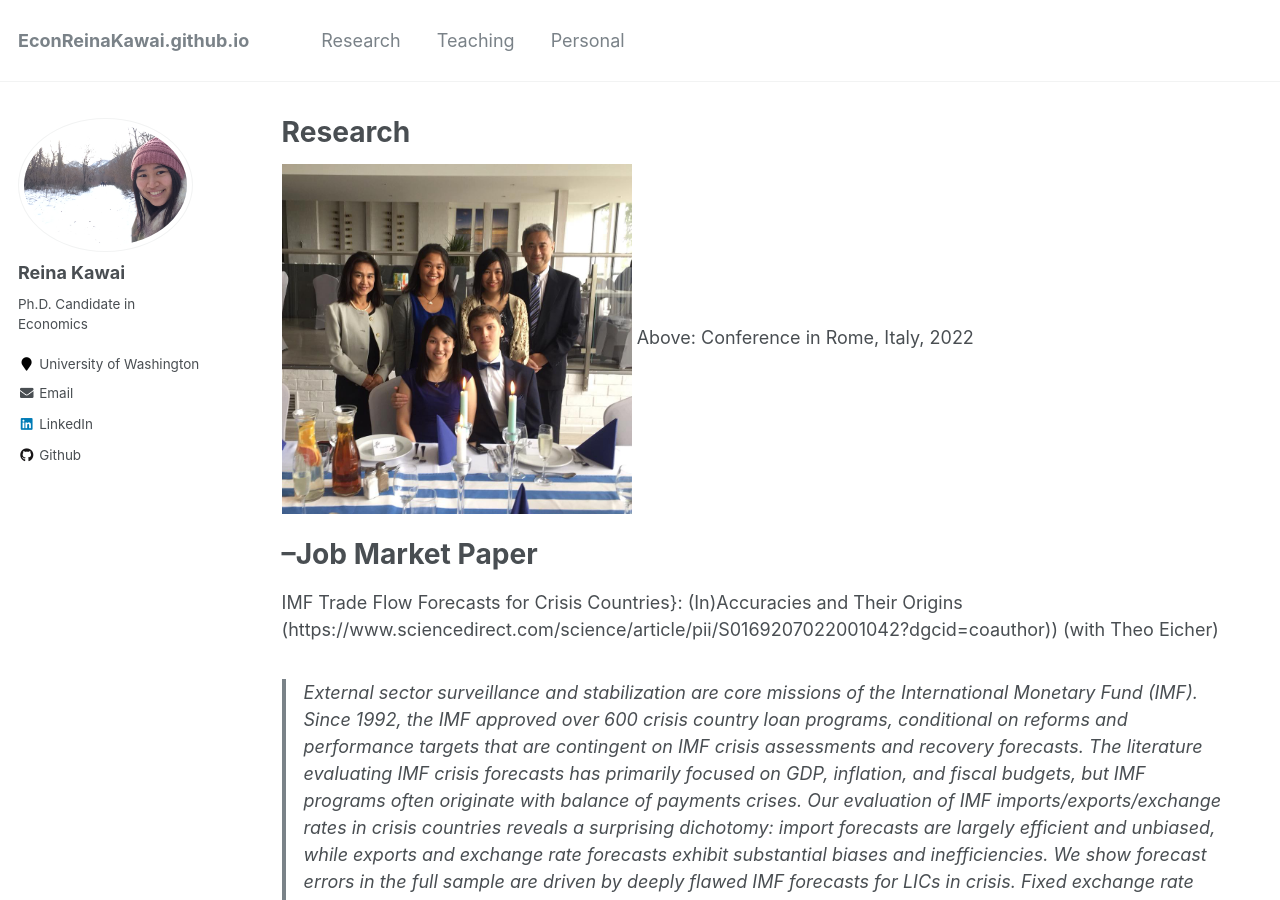
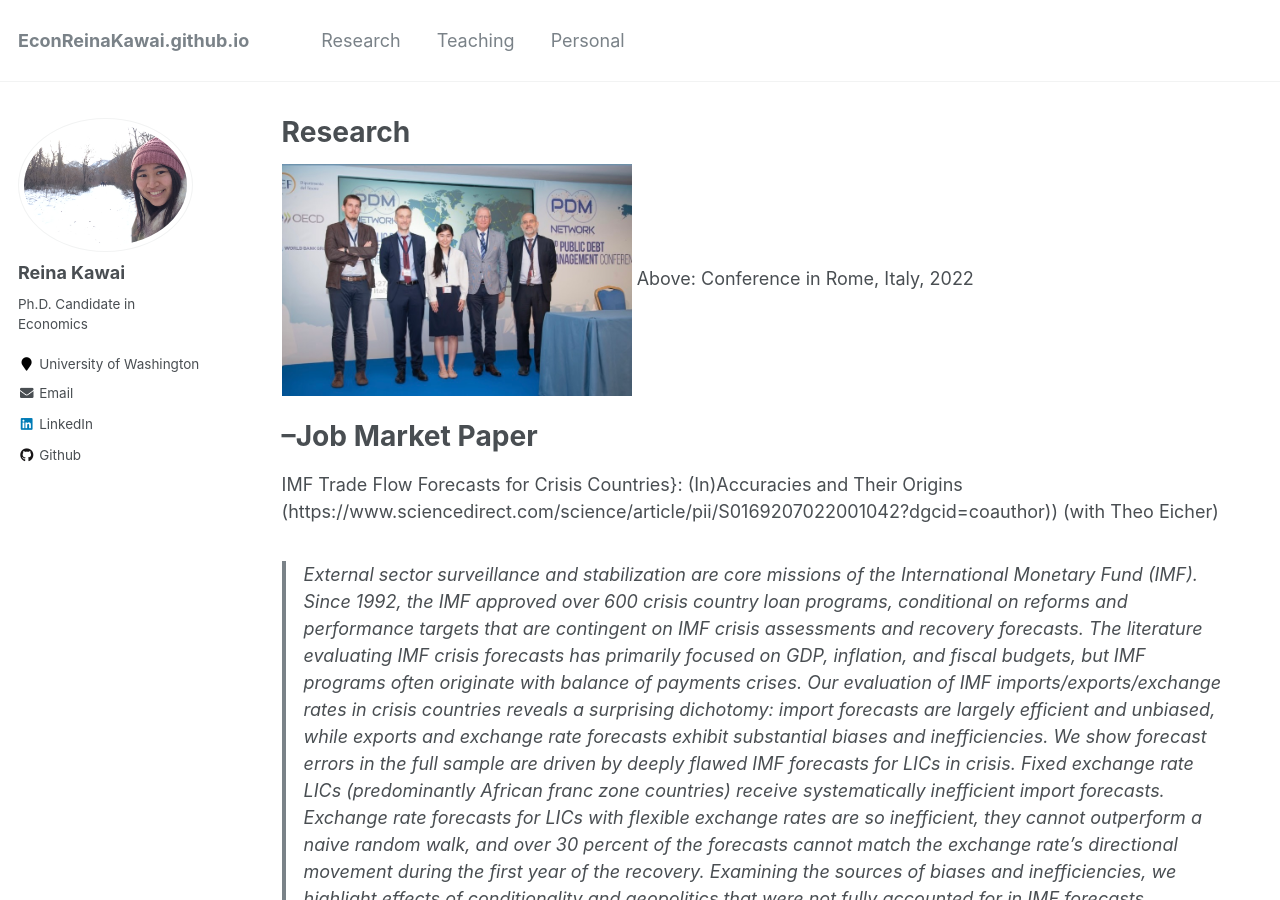
Before and after one commit to Reina-Kawai/Reina-Kawai.github.io, a Jekyll site: the page built from _pages/research.md, in a window 1280 px wide and 900 px high. Built offline with Jekyll 4.4.1, drawn with Linux system fonts in a browser that asks for light colours.

Commit message:
Update research.md

```diff
--- a/_pages/research.md
+++ b/_pages/research.md
@@ -5,7 +5,7 @@ permalink: /research/
 author_profile: true
 ---
 
-<img src="https://Reina-Kawai.github.io/images/fam-dinner.jpg" width="350">
+<img src="https://Reina-Kawai.github.io/images/Website_research_part.jpg" width="350">
 Above: Conference in Rome, Italy, 2022
 
 --Job Market Paper
```
